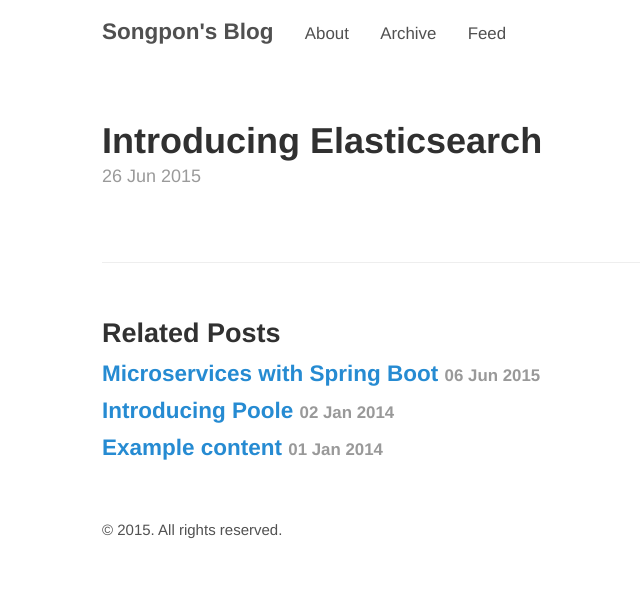
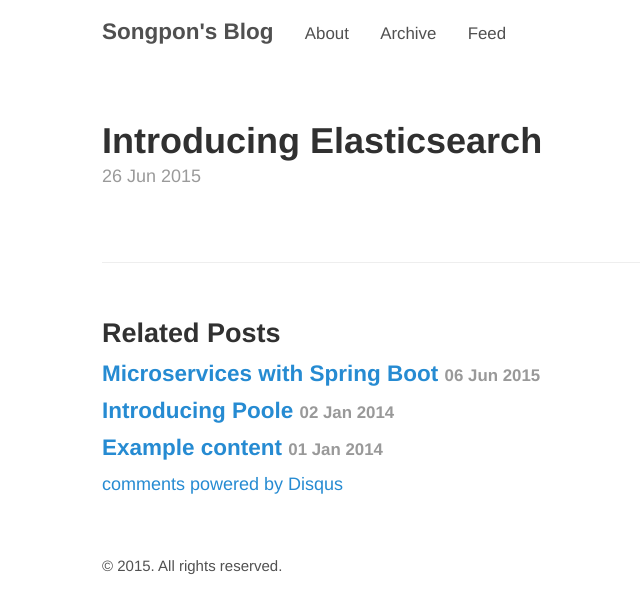
Before and after one commit to tsongpon/songpon.github.io, a Jekyll site: the page built from _posts/2015-06-26-elasticsearch-introduce.md, in a window 1280 px wide. Shown: the top 613 px of the page, without its empty margins (223-863 px from the left). Built offline with Jekyll 4.4.1, drawn with Linux system fonts in a browser that asks for light colours; comment, search, counter and statistics services are not loaded; part of the change alters nothing that is shown.

Commit message:
Change comment plugin

```diff
--- a/_includes/comments.html
+++ b/_includes/comments.html
@@ -1,8 +1,16 @@
-<script src="https://apis.google.com/js/plusone.js"></script>
-
-  <div class="g-comments"
-      data-href="{{site.baseurl}}{{page.url}}"
-      data-width="642"
-      data-first_party_property="BLOGGER"
-      data-view_type="FILTERED_POSTMOD">
-  </div>
+{% if page.comments %}
+  <!-- Add Disqus comments. -->
+  <div id="disqus_thread"></div>
+  <script type="text/javascript">
+      /* * * CONFIGURATION VARIABLES: EDIT BEFORE PASTING INTO YOUR WEBPAGE * * */
+      var disqus_shortname = 'tsongpon'; // required: replace example with your forum shortname
+      /* * * DON'T EDIT BELOW THIS LINE * * */
+      (function() {
+          var dsq = document.createElement('script'); dsq.type = 'text/javascript'; dsq.async = true;
+          dsq.src = '//' + disqus_shortname + '.disqus.com/embed.js';
+          (document.getElementsByTagName('head')[0] || document.getElementsByTagName('body')[0]).appendChild(dsq);
+      })();
+  </script>
+  <noscript>Please enable JavaScript to view the <a href="http://disqus.com/?ref_noscript">comments powered by Disqus.</a></noscript>
+  <a href="http://disqus.com" class="dsq-brlink">comments powered by <span class="logo-disqus">Disqus</span></a>
+{% endif %}
```
